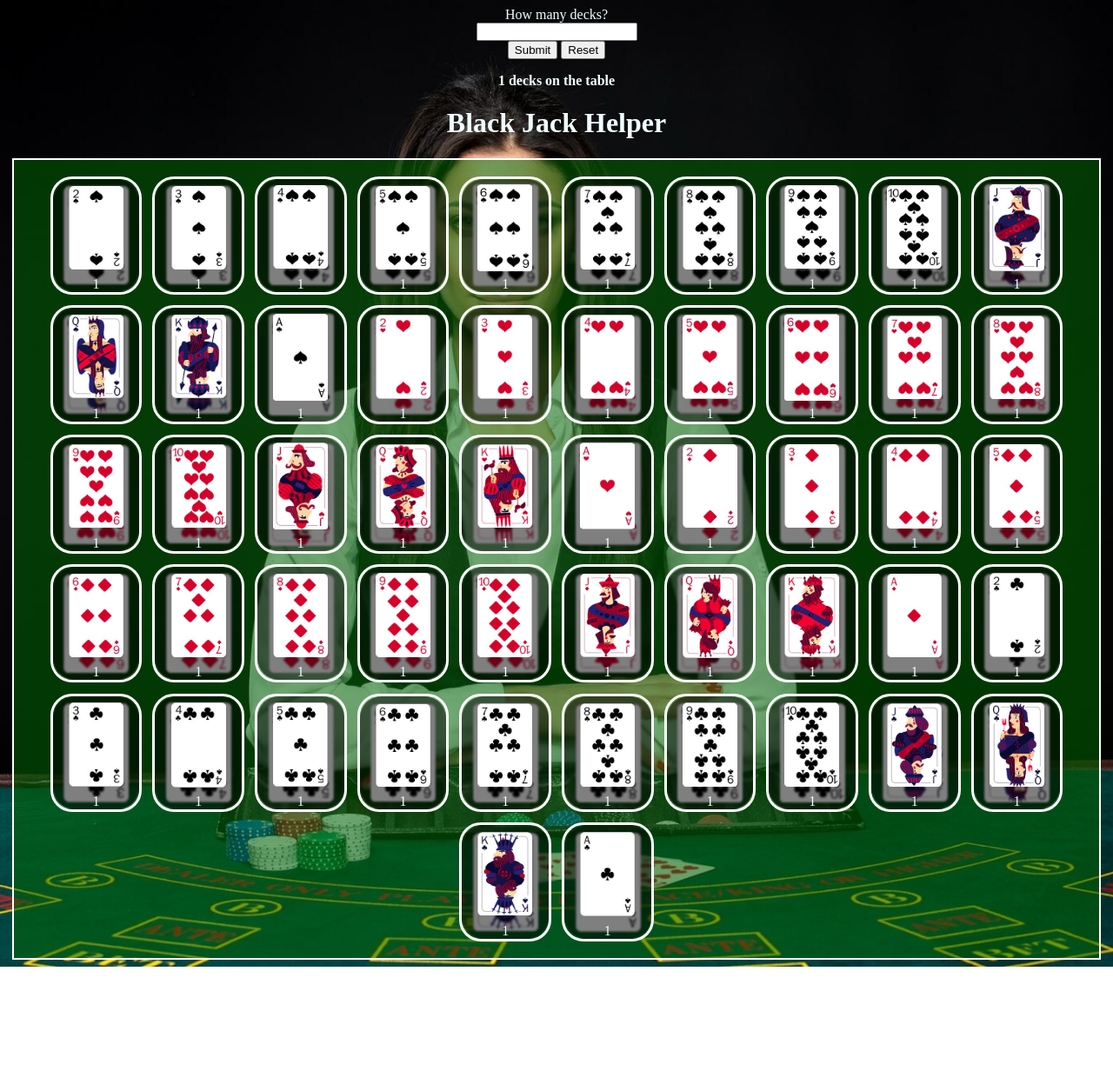
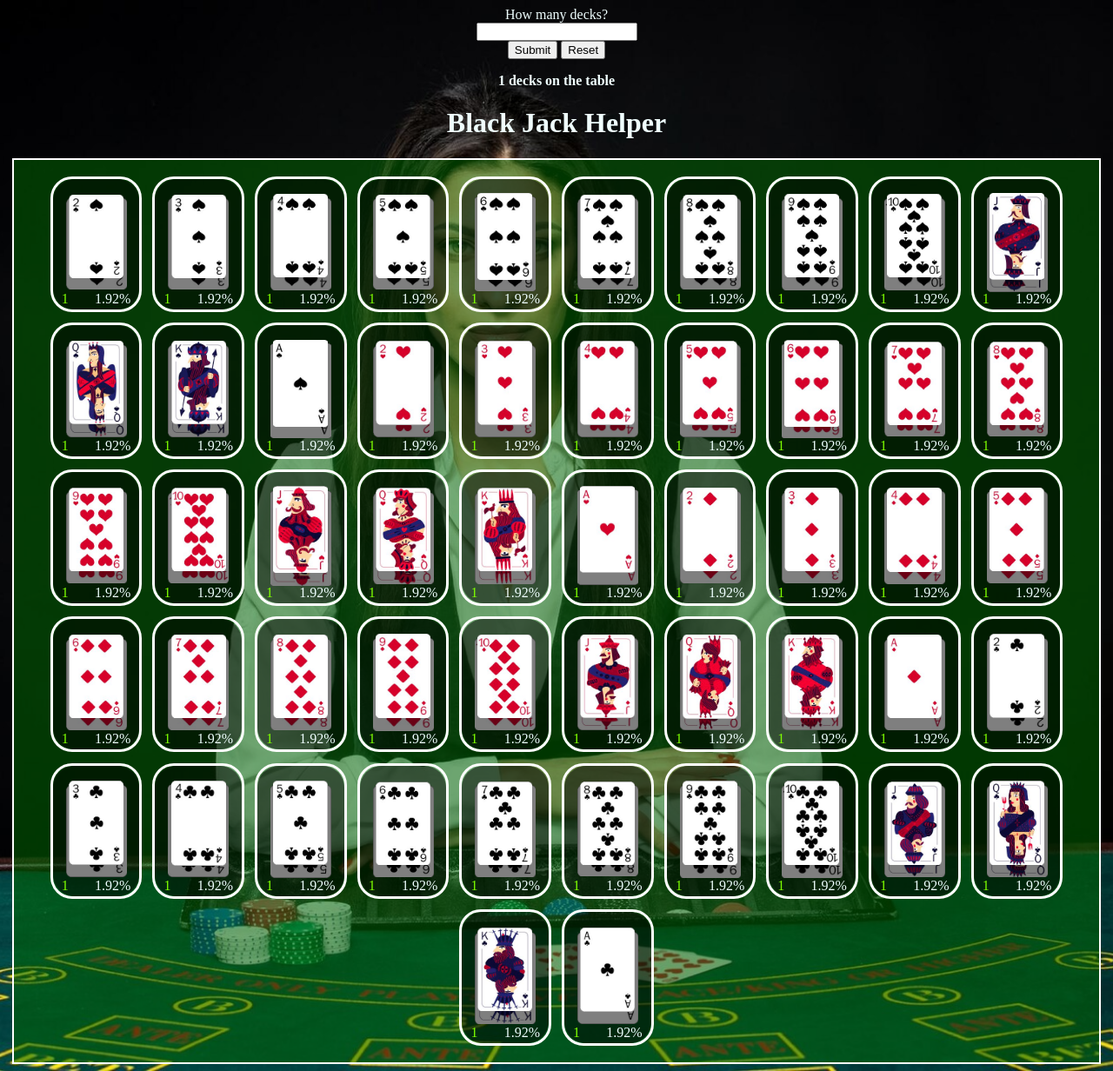
Before and after one commit to Marshmellow24/BlackJackHelper, a Flask app: page / in a window 1280 px wide. Shown: the whole page at 87% size. Before the commit the page ends 1112 px from the top, so only its background shows below. Run offline with Flask 3, Linux system fonts and the light colour scheme.

Commit message:
- addded readStats function for showing probabilities in placeholder div - ammended countCards function so that when count hits 0 -> counter is greyed out and 0% is shown - commented out main.js

```diff
--- a/deck.py
+++ b/deck.py
@@ -98,8 +98,8 @@
 
 #class to handle counting cards and calculating probabilities
 class CardCounter():
-    cardsLow = ["2", "3", "4"]
-    cardsMid = ["5", "6", "7", "8","9"]
+    cardsLow = ["2", "3", "4", "5", "6"]
+    cardsMid = ["7", "8","9"]
     cardsHi = ["10", "Jack", "Queen",
             "King", "Ace"]
 
@@ -116,14 +116,12 @@
             # iterate through low, med, hi group decks
             for deck in decks:
                 cards = [card.getValues() for card in deck]
-                print("2")
                 count.append(dict(Counter(cards)))
             # give out list of dicts so that calcProbs can calculate probabilities per each group
             counted = count
         # if groups is false we want a prob dist for every single card
         else:
             cards = [card.getValues() for card in self.decks]
-            print("1")
             # use counter to create dict with tuple(suit, value, facevalue) as key and count as value for each card
             counted = dict(Counter(cards))
 
--- a/static/main.css
+++ b/static/main.css
@@ -39,13 +39,13 @@
   width: 100%;
   height: 100%;
   background-color: rgba(0, 0, 0, 0.5);
-  backdrop-filter: blur(1px);
+  backdrop-filter: blur(0.7px);
   border-radius: 25px;
 }
 
 .card-placeholder {
   width: 75px;
-  height: 100px;
+  height: 120px;
   display: flex;
   position: relative;
   justify-content: center;
@@ -58,16 +58,33 @@
   padding-top: 0.5%;
   margin: 0.5%;
   color: azure;
-  background-size: 75%;
+  background-size: 70%;
   background-repeat: no-repeat;
   background-position: center;
   background-clip: padding-box;
 }
 
-.card-placeholder span {
+.card-placeholder > #count:not(.count-zero) {
   position: absolute;
   user-select: none;
-  bottom: 0;
+  bottom: 2%;
+  left: 10%;
+  color: chartreuse;
+}
+
+.count-zero {
+  position: absolute;
+  user-select: none;
+  bottom: 2%;
+  left: 10%;
+  color: rgba(133, 133, 133, 0.589);
+}
+
+.card-placeholder > #probability {
+  position: absolute;
+  user-select: none;
+  bottom: 2%;
+  right: 10%;
 }
 
 .card-placeholder > .card {
--- a/static/main.js
+++ b/static/main.js
@@ -1,37 +1,63 @@
-
 // checks deck count and stores variable so that it can be passed to Backend via hidden input form element
-function checkDeckCount () {
+function checkDeckCount() {
   console.log(decks);
 }
 
 // passes card value and sort to back end via ajax post request
-function removeCard (card) {
-  var value = card.parentElement.getAttribute("data-value") + " " + card.parentElement.getAttribute("data-sort");
+function removeCard(card) {
+  var value =
+    card.parentElement.getAttribute("data-value") +
+    " " +
+    card.parentElement.getAttribute("data-sort");
   $.ajax({
-      url: '/recount',
-      type: 'POST',
-      contentType: 'application/json',
-      data: JSON.stringify({ 'card': value }),
-      success: function(response) {
-        console.log(response.result);
-      },
-      error: function(error) {
-          console.log(error);
-      }
+    url: "/recount",
+    type: "POST",
+    contentType: "application/json",
+    data: JSON.stringify({ card: value }),
+    success: function (response) {
+      //console.log(response.result);
+      readStats(response);
+    },
+    error: function (error) {
+      console.log(error);
+    },
   });
 }
 
-function readStats (stat) {
-
+// parse value received from backend and show them as probabilites in the placeholder div
+function readStats(probs) {
+  placeholders = document.querySelectorAll("[id=probability]");
+  console.log(placeholders);
+  console.log(probs.result);
+  // when passing only the number of decks (for initial probability display)
+  if (typeof probs === "number") {
+    placeholders.forEach((element) => {
+      element.innerHTML = ((probs / (probs * 52)) * 100).toFixed(2) + "%";
+    });
+    // parsing Object that is received from AJAX query
+  } else if (Array.isArray(probs.result)) {
+    // it is an object with 'result' key
+    probs.result.forEach((prob) => {
+      for (let placeholder of placeholders) {
+        sort = placeholder.parentElement.getAttribute("data-sort");
+        value = placeholder.parentElement
+          .getAttribute("data-value")
+          .toLowerCase();
+        if (sort === prob[0][0] && value === prob[0][1].toLowerCase()) {
+          placeholder.innerHTML = (prob[1] * 100).toFixed(2) + "%";
+        }
+      }
+    });
+  }
 }
 
-
-function countCards (arr) {
+// count cards within placeholder divs
+function countCards(container) {
   let counter;
 
-
-  if (Array.isArray(arr)) {
-    arr.forEach((placeholder) => {
+  // count all cards initially via passing placeholder collection (containerArray) to this function here - this should only occur at the start of a session once
+  if (Array.isArray(container)) {
+    container.forEach((placeholder) => {
       counter = 0;
       //console.log(placeholder);
       for (let element of placeholder.children) {
@@ -40,36 +66,34 @@
         }
       }
 
-     placeholder.querySelector("#stats").innerHTML = counter;
+      placeholder.querySelector("#count").innerHTML = counter;
     });
+    // getting passed a
   } else {
-    console.log(arr.querySelectorAll(".card"));
-    counter = arr.querySelectorAll(".card").length;
-    arr.querySelector("#stats").innerHTML = counter;
+    if (container.querySelector(".card") === null) {
+      container.querySelector("#count").setAttribute("class", "count-zero");
+      container.querySelector("[id=probability]").innerHTML = 0 + "%";
+    }
+    //console.log(arr.querySelectorAll(".card"));
+    counter = container.querySelectorAll(".card").length;
+    container.querySelector("#count").innerHTML = counter;
   }
-
-
-  //placeholder.lastElementChild.innerHTML = counter;
-
-
 }
 
-
-
 document.addEventListener("DOMContentLoaded", function () {
-
   checkDeckCount();
   // assigns decks variable from jinja var decks -> to in html declared decks var to hidden element value attribute
   document.getElementById("deckCount").value = decks;
 
+  readStats(parseInt(decks));
 
-  const cardContainer =
-    document.getElementsByClassName("card-placeholder");
+  const cardContainer = document.getElementsByClassName("card-placeholder");
   const cards = document.getElementsByClassName("card");
 
   const cardArray = Array.from(cards);
   const containerArray = Array.from(cardContainer);
 
+  // stack cards of same value and sort in each placeholder container respectively
   containerArray.forEach((placeholder) => {
     if (placeholder.hasChildNodes) {
       let marginValue = 5;
@@ -86,7 +110,10 @@
           "%; margin-left: " +
           marginValue +
           "%";
-        if (c === placeholder.firstElementChild || c.getAttribute("class") != "card") {
+        if (
+          c === placeholder.firstElementChild ||
+          c.getAttribute("class") != "card"
+        ) {
           continue;
         } else {
           c.setAttribute("style", marginTopParam);
@@ -97,18 +124,21 @@
     }
   });
 
+  // Count all cards initially
   countCards(containerArray);
 
   cardArray.forEach((card) => {
     // Add click event listener to dispose of cards
     card.addEventListener("click", function () {
+      // pass parent placeholder container to updated card count
       removedCard = card.parentElement;
-      card.classList.add("hide"); // Hide the disposed card
+      //card.classList.add("hide"); // Hide the disposed card - legacy not needed bc remove s. below
+      // send card to backend
       removeCard(card);
+      // remove from DOM
       card.remove();
+      // update count of placeholder container
       countCards(removedCard);
-
     });
   });
-
 });
--- a/templates/index.html
+++ b/templates/index.html
@@ -35,7 +35,8 @@
           class="card"
           style="background-image: url('static/img/cards/{{v|lower}}_{{s}}.png')"
         ></div>
-        {% endfor %} <span id="stats">{{v + " " + s}}</span>
+        {% endfor %} <span id="count">{{v + " " + s}}</span>
+        <span id="probability">1/52</span>
       </div>
       {% endfor %}
     </div>
```
